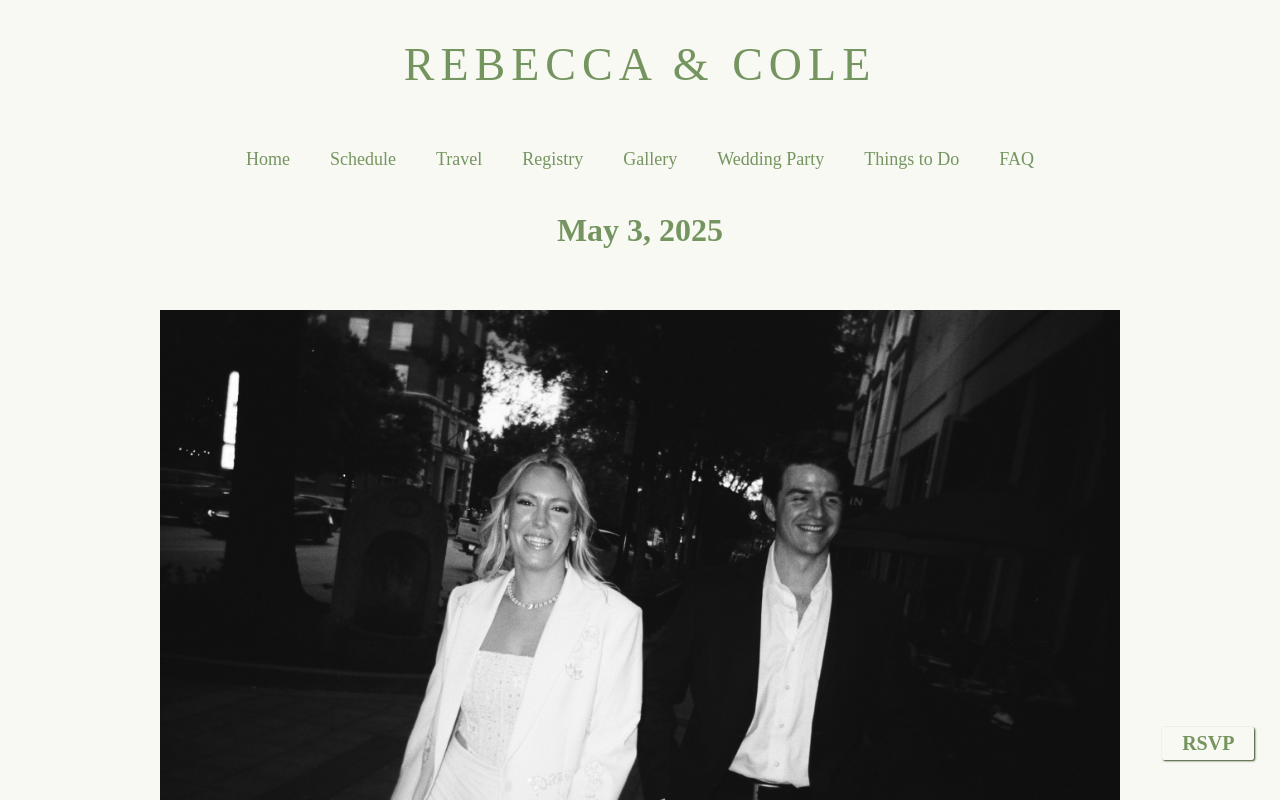
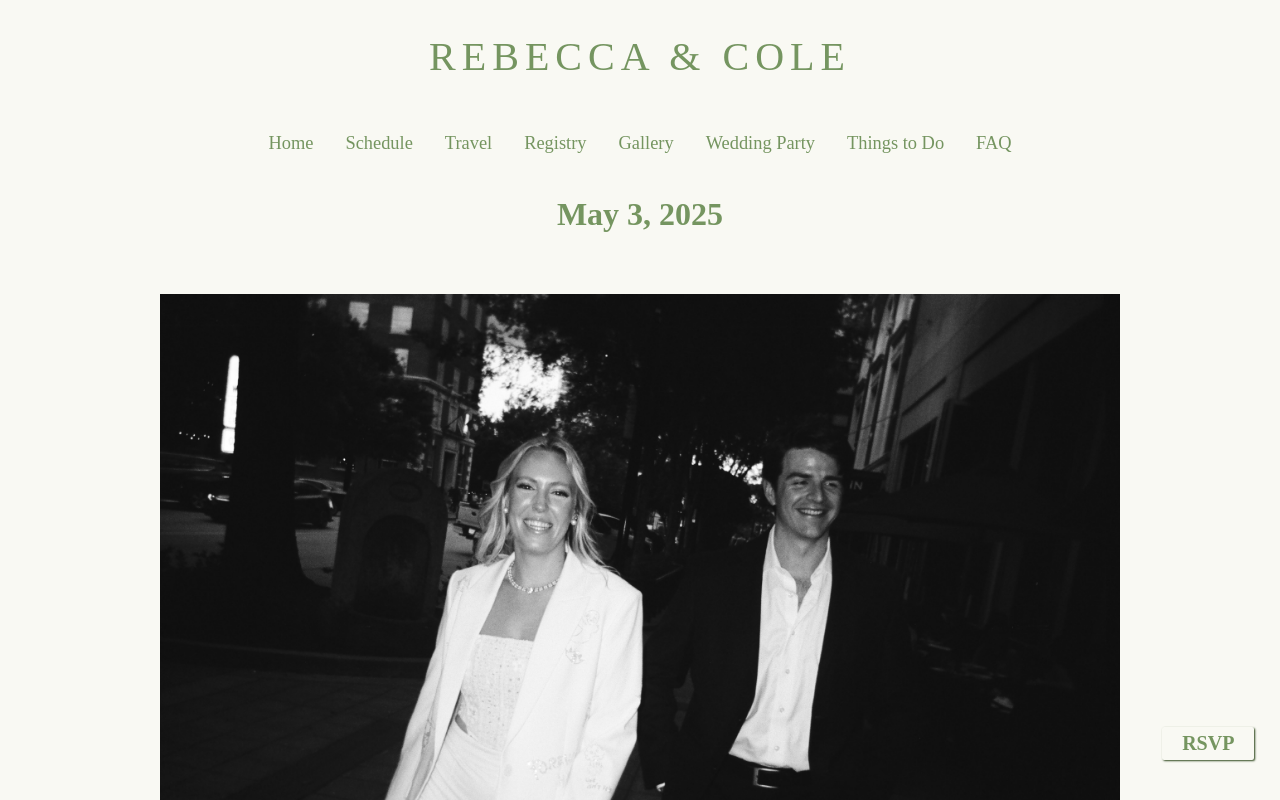
Before and after one commit to colecrum26/wedding, a React (Create React App) app in the folder wedding-website/: page / in a window 1280 px wide. Shown: the top 800 px of the page. Built offline with nearby package versions, Linux system fonts and the light colour scheme.

Commit message:
added wrap to nav

```diff
--- a/wedding-website/src/App.css
+++ b/wedding-website/src/App.css
@@ -20,13 +20,13 @@ html {
 }
 
 body {
-  /* display: flex;
+  display: flex;
   flex-wrap: wrap;
-  justify-content: center; */
+  justify-content: center;
   font-family: "Libre Baskerville";
   min-height: 100vh;
   overflow-x: hidden;
-  width: 100%;
+  width: 100vw;
 }
 
 div {
@@ -46,13 +46,13 @@ header {
 }
 .header-main {
   font-family: "Cormorant Infant";
-  font-size: 42px;
+  font-size: 2rem;
   font-weight: 100;
   letter-spacing: 6px;
 }
 .page-top {
   font-family: "Cormorant Infant";
-  font-size: 46px;
+  font-size: 2.5rem;
   font-weight: 100;
   letter-spacing: 6px;
 }
@@ -118,7 +118,7 @@ li {
   color: white;
   padding: 5px 20px;
   border-radius: 3px;
-  font-size: 18px;
+  font-size: 2rem;
 }
 .rsvp-classbtn:hover {
   background-color: var(--accent-darkGreen-overlay);
@@ -126,6 +126,8 @@ li {
 }
 
 .content-wrapper {
+  display: flex;
+  flex-wrap: wrap;
   width: 100%;
   margin: 40px 0;
   text-align: center;
@@ -149,6 +151,7 @@ li {
 
 .general-info {
   margin-top: 20px;
+  width: 100%;
 }
 .general-info h1 {
   margin: 0;
@@ -207,7 +210,7 @@ li {
 }
 
 .activities {
-  max-width: 100%;
+  max-width: 600px;
 }
 .activities p {
   margin: 12px;
@@ -270,12 +273,12 @@ li {
 
 
   p {
-    width: 400px;
+    width: 55%;
   }
 
-  .header-main {
-    width: 600px;
-  }
+  /* .header-main {
+    width: 75%;
+  } */
 
   #intro-img {
     width: 75%;
--- a/wedding-website/src/components/header.jsx
+++ b/wedding-website/src/components/header.jsx
@@ -5,7 +5,7 @@ function Header() {
     return (
         <header>
             <nav>
-                <h1 className="page-top"><NavLink to="/">REBECCA & COLE</NavLink></h1>
+                <h1 className="page-top"><NavLink to="/" id="header-title">REBECCA & COLE</NavLink></h1>
                 <ul className="nav-links">
                     <li className="nav-item"><NavLink to="/">Home</NavLink></li>
                     <li className="nav-item"><NavLink to="/schedule">Schedule</NavLink></li>
--- a/wedding-website/src/style/header.css
+++ b/wedding-website/src/style/header.css
@@ -7,10 +7,11 @@
     margin: 20px 0 0 0;
     padding: 0;
     display: flex;
+    flex-wrap: wrap;
 }
 
 .nav-item {
-    font-size: 18px;
-    padding: 0 20px;
+    font-size: 1.15rem;
+    padding: 0 1rem;
     list-style: none;
 }
```
